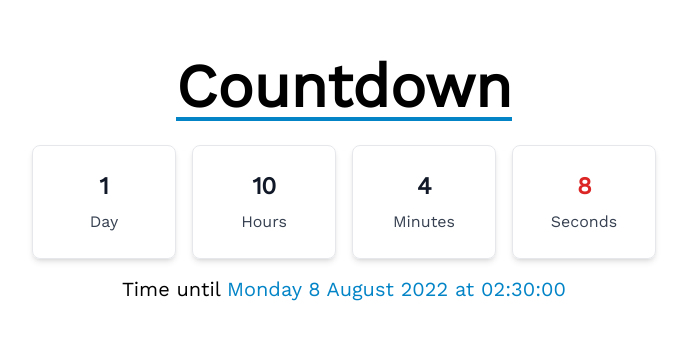
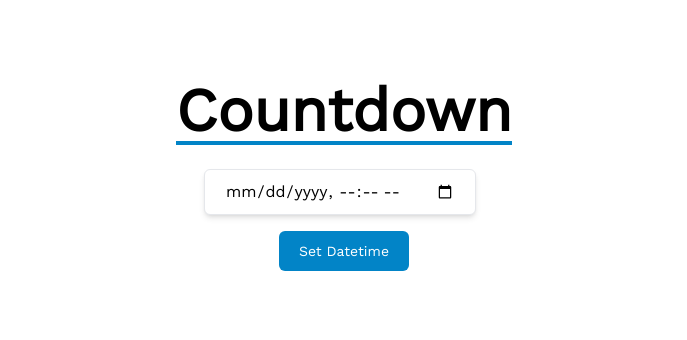
Before and after one commit to MrPuppeteer/countdown, a Preact app: page / in a window 1280 px wide. Shown: the part 216-556 px from the top of the page, without its empty margins (296-983 px from the left). Built offline with nearby package versions, Linux system fonts and the light colour scheme.

Commit message:
feat: add form components

```diff
--- a/package.json
+++ b/package.json
@@ -14,6 +14,7 @@
 	},
 	"devDependencies": {
 		"@preact/preset-vite": "^2.3.0",
+		"@tailwindcss/forms": "^0.5.2",
 		"autoprefixer": "^10.4.8",
 		"esbuild": "^0.14.44",
 		"postcss": "^8.4.14",
--- a/src/app.jsx
+++ b/src/app.jsx
@@ -1,13 +1,24 @@
+import { useState } from 'preact/hooks';
+
 import Timer from './components/Timer';
+import Form from './components/Form';
+
 import '@fontsource/work-sans';
 
 export function App() {
+	const [deadline, setDeadline] = useState('');
+
+	const addDeadlineHandler = datetime => {
+		setDeadline(datetime);
+	};
+
 	return (
 		<div className="font-workSans h-screen flex flex-col justify-center items-center">
 			<h1 className="text-6xl font-extrabold border-b-4 border-sky-600 mb-6">
 				Countdown
 			</h1>
-			<Timer deadline="2022-08-08 09:30:00 GMT+07:00" />
+			{!deadline && <Form onSaveData={addDeadlineHandler} />}
+			{deadline && <Timer deadline={deadline} />}
 		</div>
 	);
 }
--- /dev/null
+++ b/src/components/Form.jsx
@@ -0,0 +1,38 @@
+import { useState } from 'preact/hooks';
+
+const Form = ({ onSaveData }) => {
+	const [datetime, setDatetime] = useState('');
+
+	const datetimeChangeHandler = event => {
+		setDatetime(event.target.value);
+	};
+
+	const submitHandler = event => {
+		event.preventDefault();
+
+		onSaveData(datetime);
+		setDatetime('');
+	};
+
+	return (
+		<form
+			className="flex flex-col justify-center items-center"
+			onSubmit={submitHandler}
+		>
+			<input
+				className="form-input px-5 py-2.5 mr-2 mb-4 rounded-md border border-gray-200 shadow-md"
+				type={'datetime-local'}
+				value={datetime}
+				onChange={datetimeChangeHandler}
+			/>
+			<button
+				className="text-white bg-sky-600 hover:bg-sky-800 focus:outline-none focus:ring-4 focus:ring-sky-300 font-medium text-sm rounded-md px-5 py-2.5 text-center mb-4"
+				type="submit"
+			>
+				Set Datetime
+			</button>
+		</form>
+	);
+};
+
+export default Form;
--- a/src/components/Timer.jsx
+++ b/src/components/Timer.jsx
@@ -16,17 +16,19 @@ const Timer = ({ deadline }) => {
 
 	return (
 		<>
+			{timer.Seconds < 0 && (
+				<h2 className="text-xl text-center text-red-600 font-black mb-2">
+					Times up!
+				</h2>
+			)}
 			<div className="grid grid-cols-2 md:grid-cols-4 gap-4 mb-4">
-				{timer.Seconds < 0 && (
-					<h2 className="text-xl text-red-600 font-black mb-2">Times up!</h2>
-				)}
 				{timer.Seconds >= 0 &&
 					Object.entries(timer).map(([key, value]) => {
 						return <Card label={key} key={key} value={value} />;
 					})}
 			</div>
 			{timer.Seconds >= 0 && (
-				<p className="text-base sm:text-xl text-center font-normal mb-2">
+				<p className="text-lg sm:text-xl text-center font-normal mb-2">
 					Time until{' '}
 					<span className="text-sky-600">
 						{date.toLocaleString('en-UK', options)}
--- a/tailwind.config.cjs
+++ b/tailwind.config.cjs
@@ -10,5 +10,5 @@ module.exports = {
 			},
 		},
 	},
-	plugins: [],
+	plugins: [require('@tailwindcss/forms')],
 };
```
Also changed, not shown: 1 other file (tests, documents, lock files or other folders).
